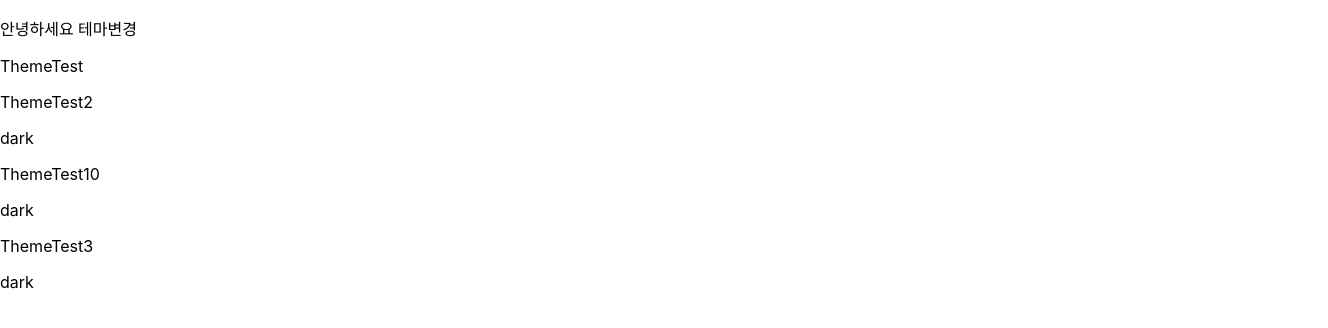
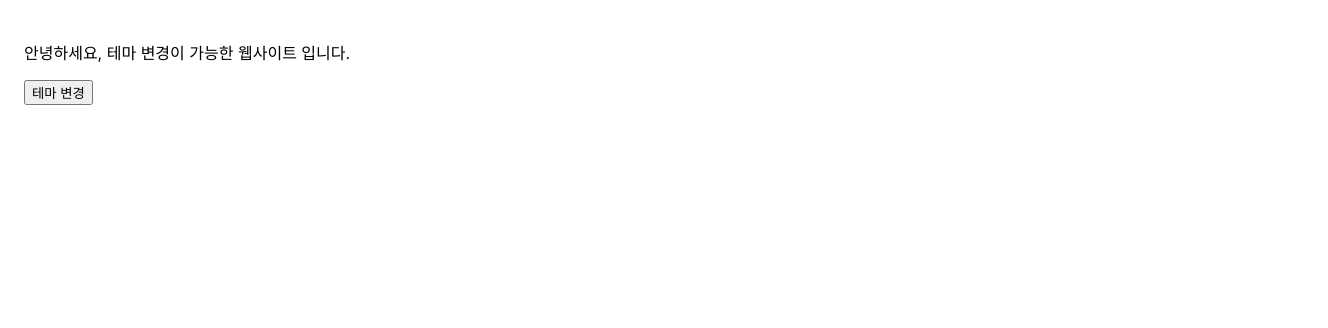
Before and after one commit to seohyun1001/React_240513, a React (Create React App) app in the folder my-app/: page / in a window 1280 px wide. Shown: the top 328 px of the page, 1328 px wide, since content can reach past the window. Built offline with nearby package versions, Linux system fonts and the light colour scheme.

Commit message:
14:40 / 컨텍스트 실습 수정

```diff
--- a/my-app/src/14.컨택스트/ThemeContext.jsx
+++ b/my-app/src/14.컨택스트/ThemeContext.jsx
@@ -1,7 +1,7 @@
 import React from "react";
 
-const ThemeContext= React.createContext('dark');
-// const ThemeContext = React.createContext();
-// ThemeContext.displayName = "ThemeContext";
+// const ThemeContext= React.createContext('dark');
+const ThemeContext = React.createContext();
+ThemeContext.displayName = "ThemeContext";
 
 export default ThemeContext;
--- a/my-app/src/index.js
+++ b/my-app/src/index.js
@@ -34,6 +34,7 @@ import ProfileCard from './13.합성vs상속/ProfileCard';
 import Maintest from './14.컨택스트/MainTest';
 import ThemeTest from './14.컨택스트/ThemeTest';
 import MainTest from './14.컨택스트/MainTest';
+import DarkOrLight from './14.컨택스트/DarkOrLight';
 
 const root = ReactDOM.createRoot(document.getElementById('root'));
 
@@ -89,7 +90,8 @@ root.render(
 
 {/* 14장 */}
     {/* <ThemeTest/> */}
-    <MainTest/>
+    {/* <MainTest/> */}
+    <DarkOrLight/>
 
 
 
```
